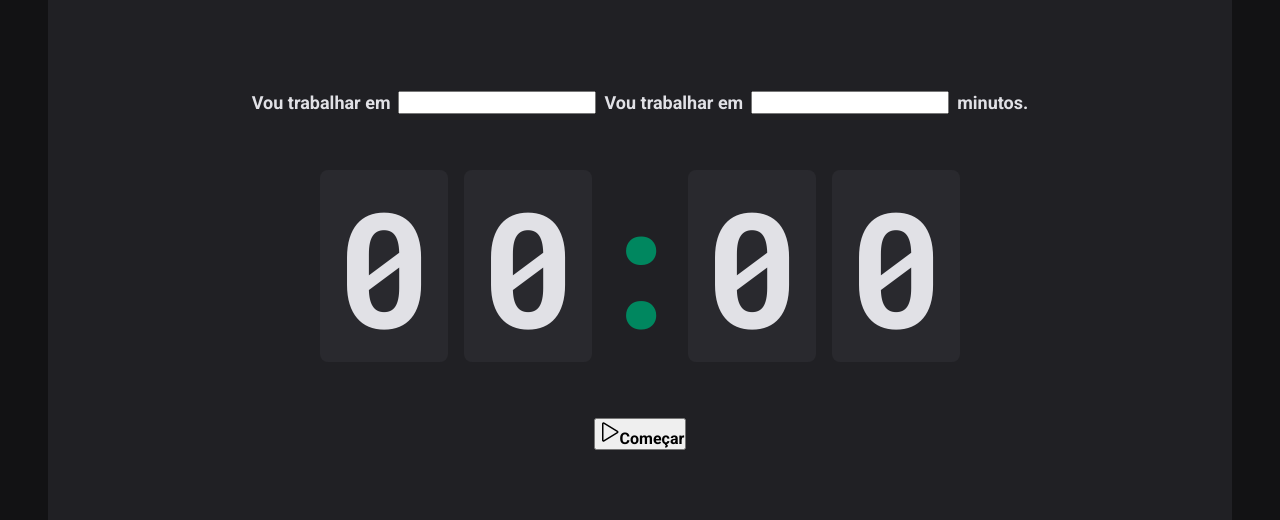
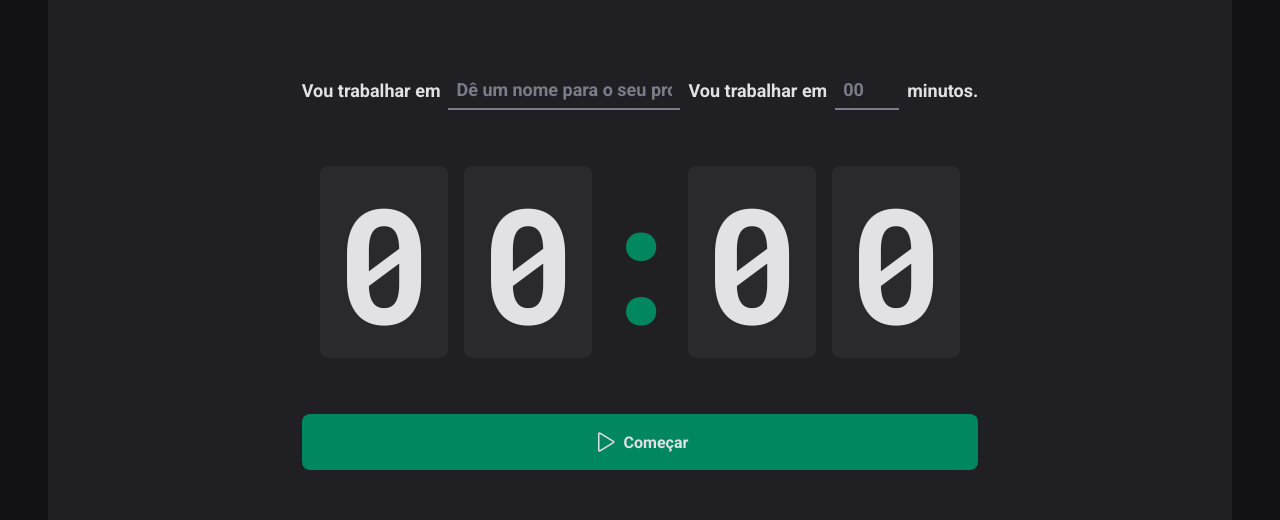
Before and after one commit to lucasAlmeidaSilveira/Ignite-Timer, a React (Vite) app: page / in a window 1280 px wide. Shown: the part 130-650 px from the top of the page. Built offline with nearby package versions, Linux system fonts and the light colour scheme.

Commit message:
add styles inputs

```diff
--- a/src/pages/Home/index.tsx
+++ b/src/pages/Home/index.tsx
@@ -3,7 +3,10 @@
   CountDownContainer,
   FormContainer,
   HomeContainer,
+  MinutesAmountInput,
   Separator,
+  StartCountDownButton,
+  TaskInput,
 } from './styles'
 
 export function Home() {
@@ -12,10 +15,28 @@
       <form>
         <FormContainer>
           <label htmlFor="task">Vou trabalhar em</label>
-          <input id="task" />
+          <TaskInput
+            id="task"
+            list="task-suggestions"
+            placeholder="Dê um nome para o seu projeto"
+          />
+
+          <datalist id="task-suggestions">
+            <option value="Projeto 1" />
+            <option value="Projeto 2" />
+            <option value="Projeto 3" />
+            <option value="Projeto " />
+          </datalist>
 
           <label htmlFor="minutosAmount">Vou trabalhar em</label>
-          <input id="minutesAmount" type="number" />
+          <MinutesAmountInput
+            id="minutesAmount"
+            type="number"
+            placeholder="00"
+            step={5}
+            min={5}
+            max={60}
+          />
 
           <span>minutos.</span>
         </FormContainer>
@@ -28,10 +49,10 @@
           <span>0</span>
         </CountDownContainer>
 
-        <button type="submit">
+        <StartCountDownButton type="submit">
           <Play size={24} />
           Começar
-        </button>
+        </StartCountDownButton>
       </form>
     </HomeContainer>
   )
--- a/src/pages/Home/styles.ts
+++ b/src/pages/Home/styles.ts
@@ -26,6 +26,42 @@
   flex-wrap: wrap;
 `
 
+const BaseInput = styled.input`
+  background: transparent;
+  height: 2.5rem;
+  border: 0;
+  border-bottom: 2px solid ${(props) => props.theme['gray-500']};
+  font-weight: bold;
+  font-size: 1.125rem;
+  padding: 0 0.5rem;
+  color: ${(props) => props.theme['gray-100']};
+
+  &:focus {
+    box-shadow: none;
+    border-color: ${(props) => props.theme['green-500']};
+  }
+
+  &:valid {
+    color: ${(props) => props.theme['green-500']};
+  }
+
+  &::placeholder {
+    color: ${(props) => props.theme['gray-500']};
+  }
+`
+
+export const TaskInput = styled(BaseInput)`
+  flex: 1;
+
+  &::-webkit-calendar-picker-indicator {
+    display: none !important;
+  }
+`
+
+export const MinutesAmountInput = styled(BaseInput)`
+  width: 4rem;
+`
+
 export const CountDownContainer = styled.div`
   font-family: 'Roboto Mono', monospace;
   font-size: 10rem;
@@ -51,3 +87,30 @@
   display: flex;
   justify-content: center;
 `
+export const StartCountDownButton = styled.button`
+  width: 100%;
+  border: 0;
+  padding: 1rem;
+  border-radius: 8px;
+
+  display: flex;
+  align-items: center;
+  justify-content: center;
+
+  gap: 0.5rem;
+  font-weight: bold;
+
+  background: ${(props) => props.theme['green-500']};
+  color: ${(props) => props.theme['gray-100']};
+
+  transition: background 0.2s ease-out;
+
+  &:disabled {
+    opacity: 0.7;
+    cursor: not-allowed;
+  }
+
+  &:not(:disabled):hover {
+    background: ${(props) => props.theme['green-700']};
+  }
+`
--- a/src/styles/global.ts
+++ b/src/styles/global.ts
@@ -23,4 +23,8 @@
     font-weight: 700;
     font-size: 1rem;
   }
+
+  button {
+    cursor: pointer;
+  }
 `
```
